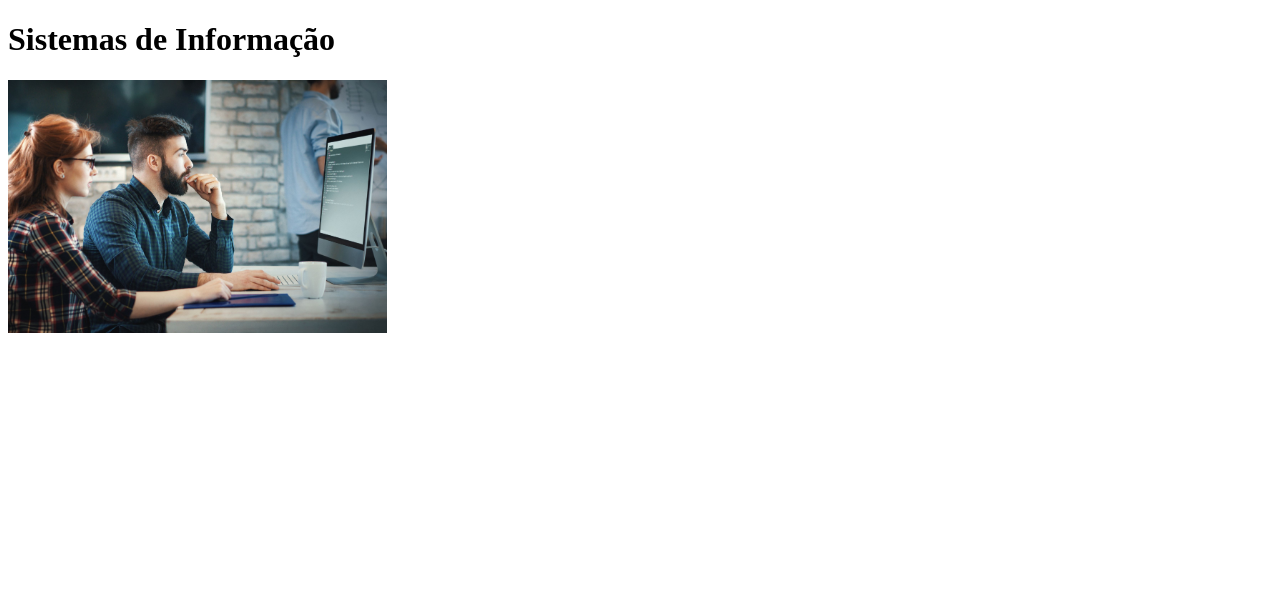
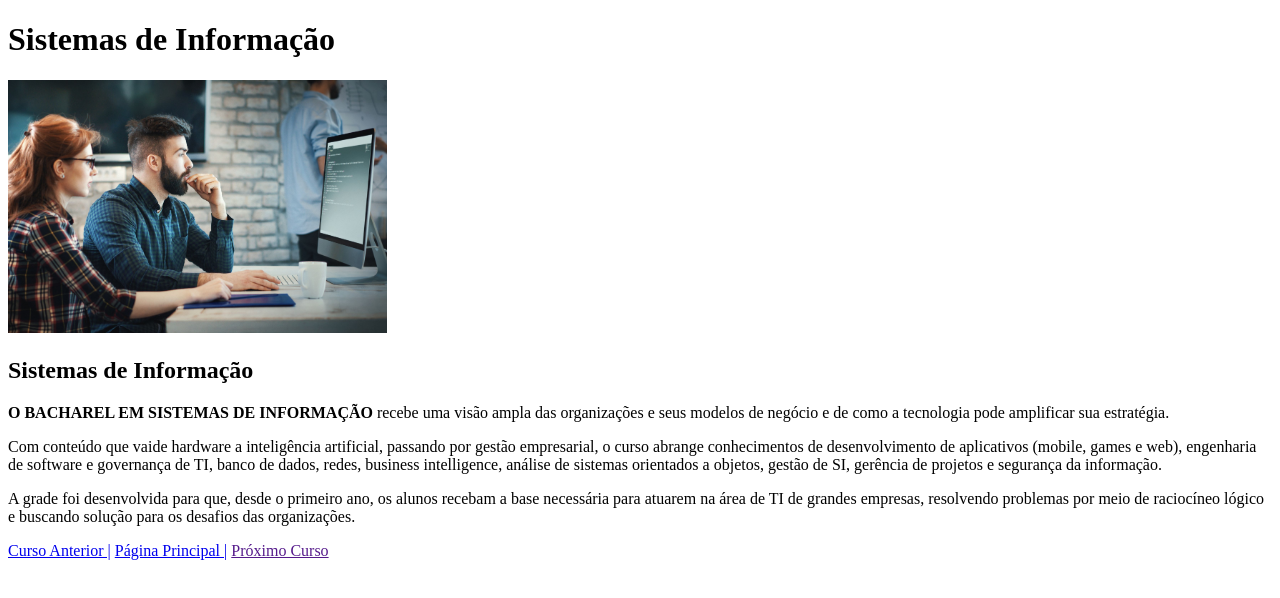
Before and after one commit to SunaUezuri/cp1Front, a plain HTML site: page cp1/cursos/sistemas-informacao.html in a window 1280 px wide. Drawn offline with Linux system fonts and the light colour scheme.

Commit message:
Página terminada

```diff
--- a/cp1/cursos/sistemas-informacao.html
+++ b/cp1/cursos/sistemas-informacao.html
@@ -15,7 +15,32 @@
           alt="Homem e mulher utilizando um computador"
           width="30%"
         />
+        <h2>Sistemas de Informação</h2>
+        <p>
+          <b>O BACHAREL EM SISTEMAS DE INFORMAÇÃO</b> recebe uma visão ampla das
+          organizações e seus modelos de negócio e de como a tecnologia pode
+          amplificar sua estratégia.
+        </p>
+        <p>
+          Com conteúdo que vaide hardware a inteligência artificial, passando
+          por gestão empresarial, o curso abrange conhecimentos de
+          desenvolvimento de aplicativos (mobile, games e web), engenharia de
+          software e governança de TI, banco de dados, redes, business
+          intelligence, análise de sistemas orientados a objetos, gestão de SI,
+          gerência de projetos e segurança da informação.
+        </p>
+        <p>
+          A grade foi desenvolvida para que, desde o primeiro ano, os alunos
+          recebam a base necessária para atuarem na área de TI de grandes
+          empresas, resolvendo problemas por meio de raciocíneo lógico e
+          buscando solução para os desafios das organizações.
+        </p>
       </header>
     </div>
+    <footer id="rodape">
+      <a href="./jogos-digitais.html">Curso Anterior |</a>
+      <a href="../index.html">Página Principal |</a>
+      <a href="">Próximo Curso</a>
+    </footer>
   </body>
 </html>
```
